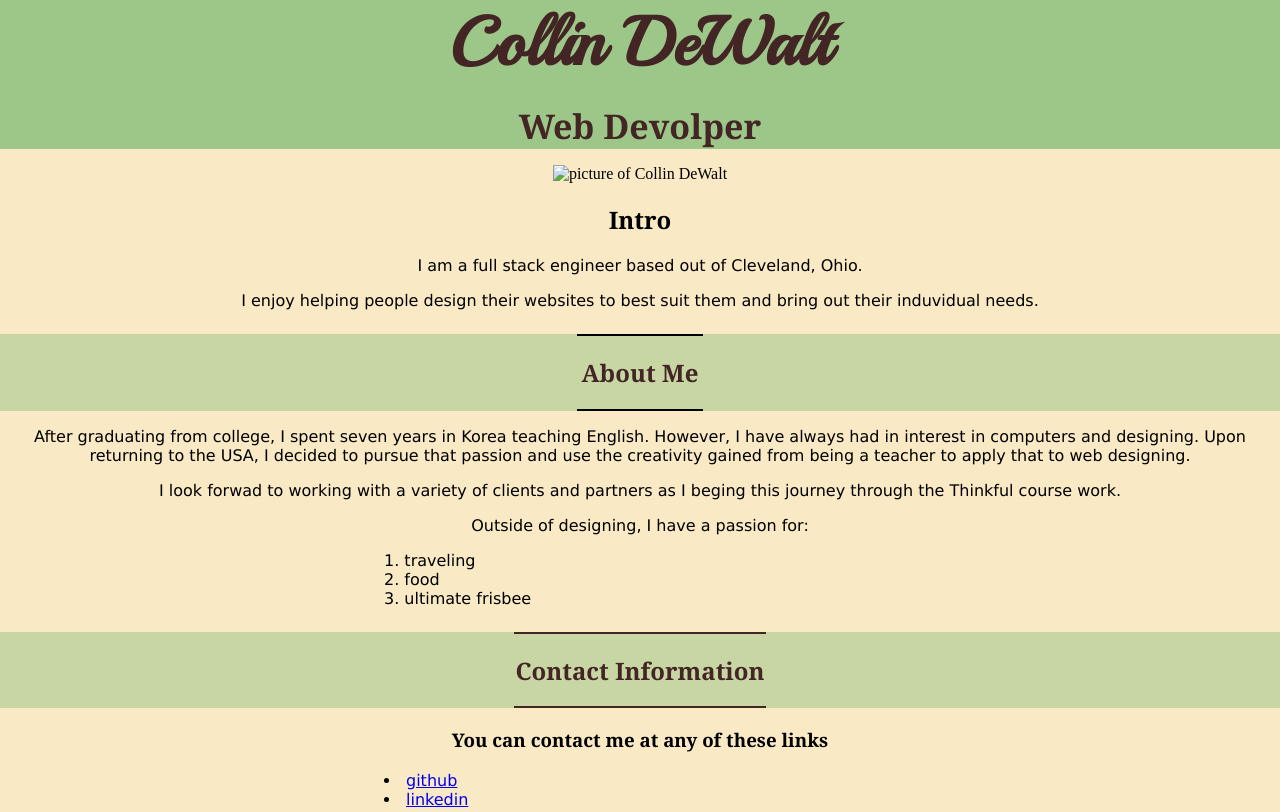
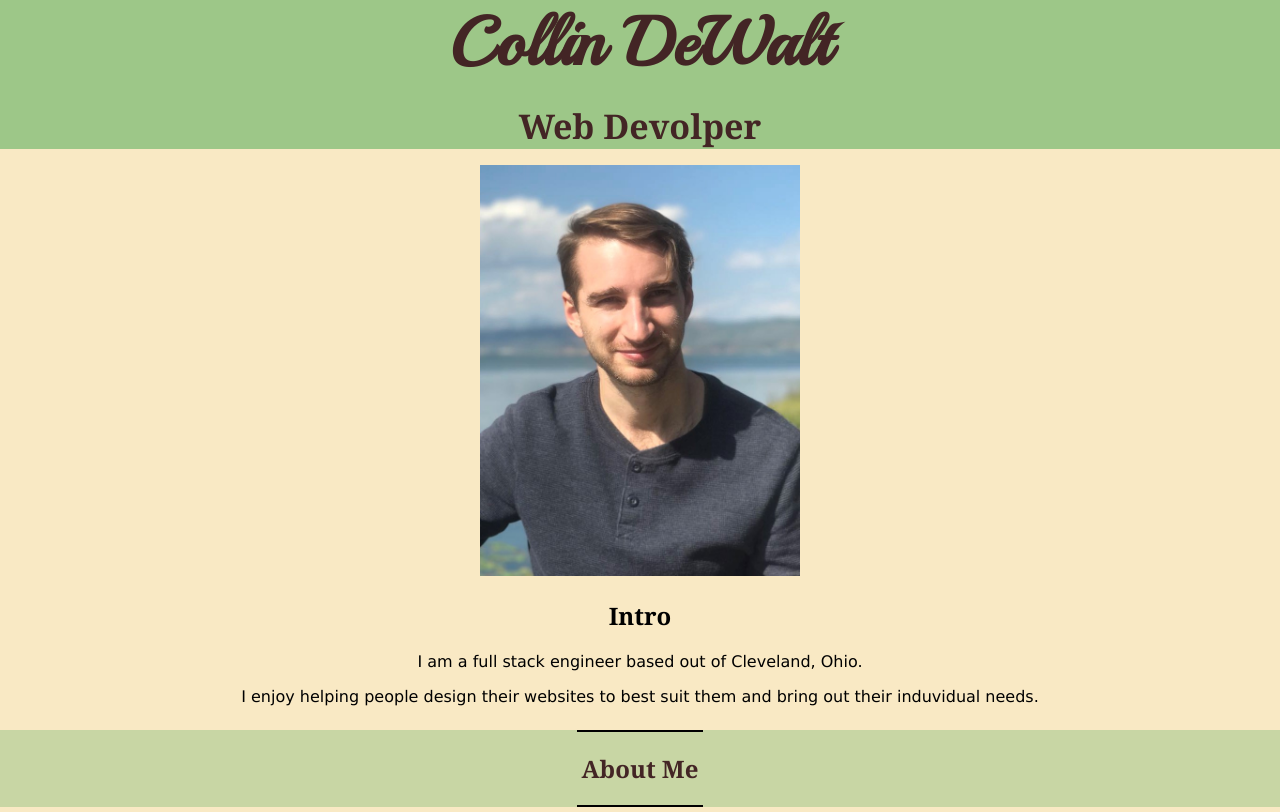
Before and after one commit to CollinDDD/Portfolio, a plain HTML site: page index.html in a window 1280 px wide. Shown: the top 812 px of the page. Drawn offline with Linux system fonts and the light colour scheme; the site is published under a folder, as on GitHub Pages, so addresses that start at the root find nothing.

Commit message:
Update index.html

```diff
--- a/index.html
+++ b/index.html
@@ -16,7 +16,7 @@
         <article>
             <!--intro-->
             <section class="intro">
-                <img src="/CSS/Images/profile-picture.jpg" alt="picture of Collin DeWalt">
+                <img src="CSS/Images/profile-picture.jpg" alt="picture of Collin DeWalt">
                 <h2>Intro</h2>
                 <p>I am a full stack engineer based out of Cleveland, Ohio.  </p>
                 <p>I enjoy helping people design their websites to best suit them and bring out their induvidual needs.</p>
```
